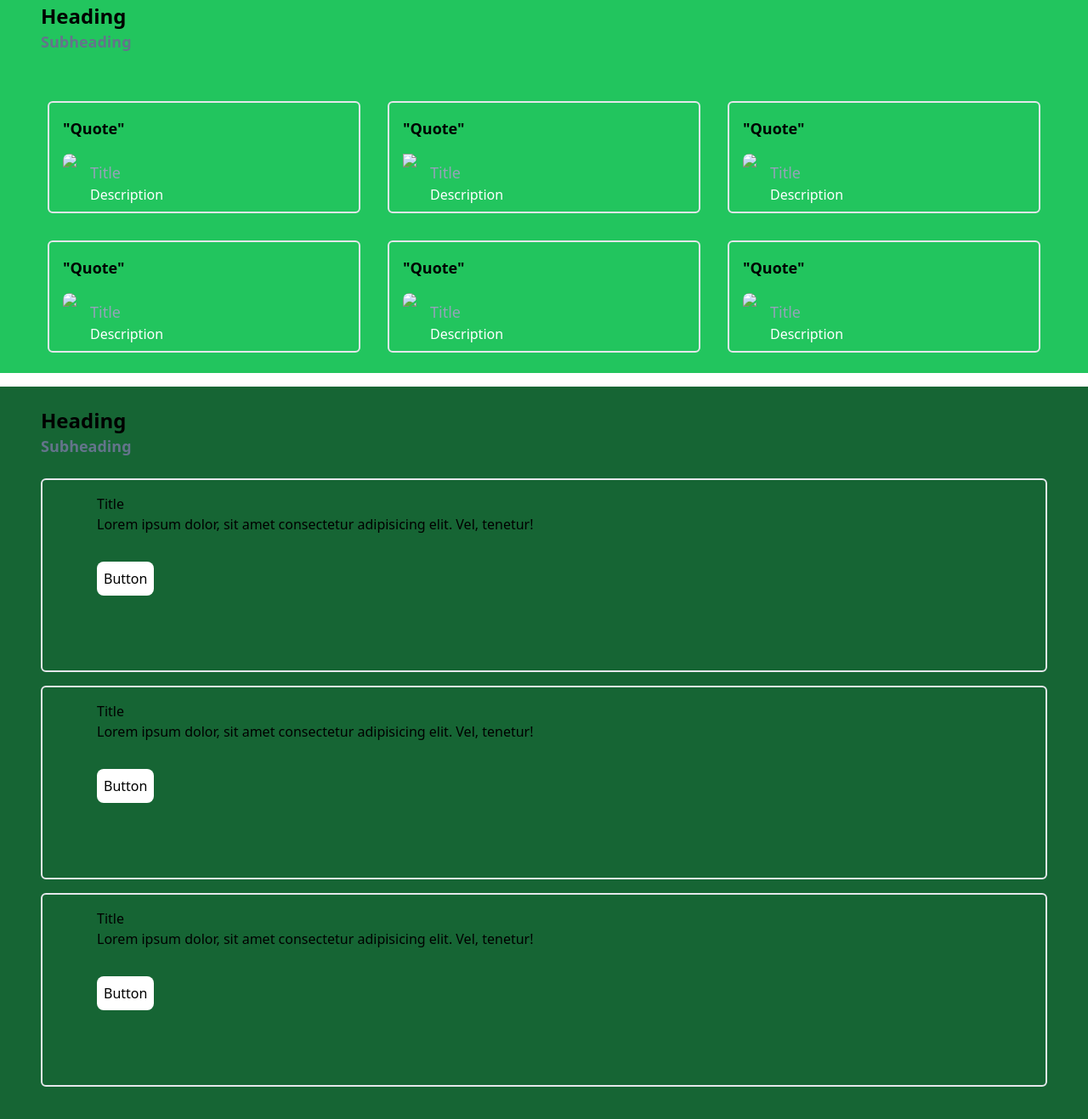
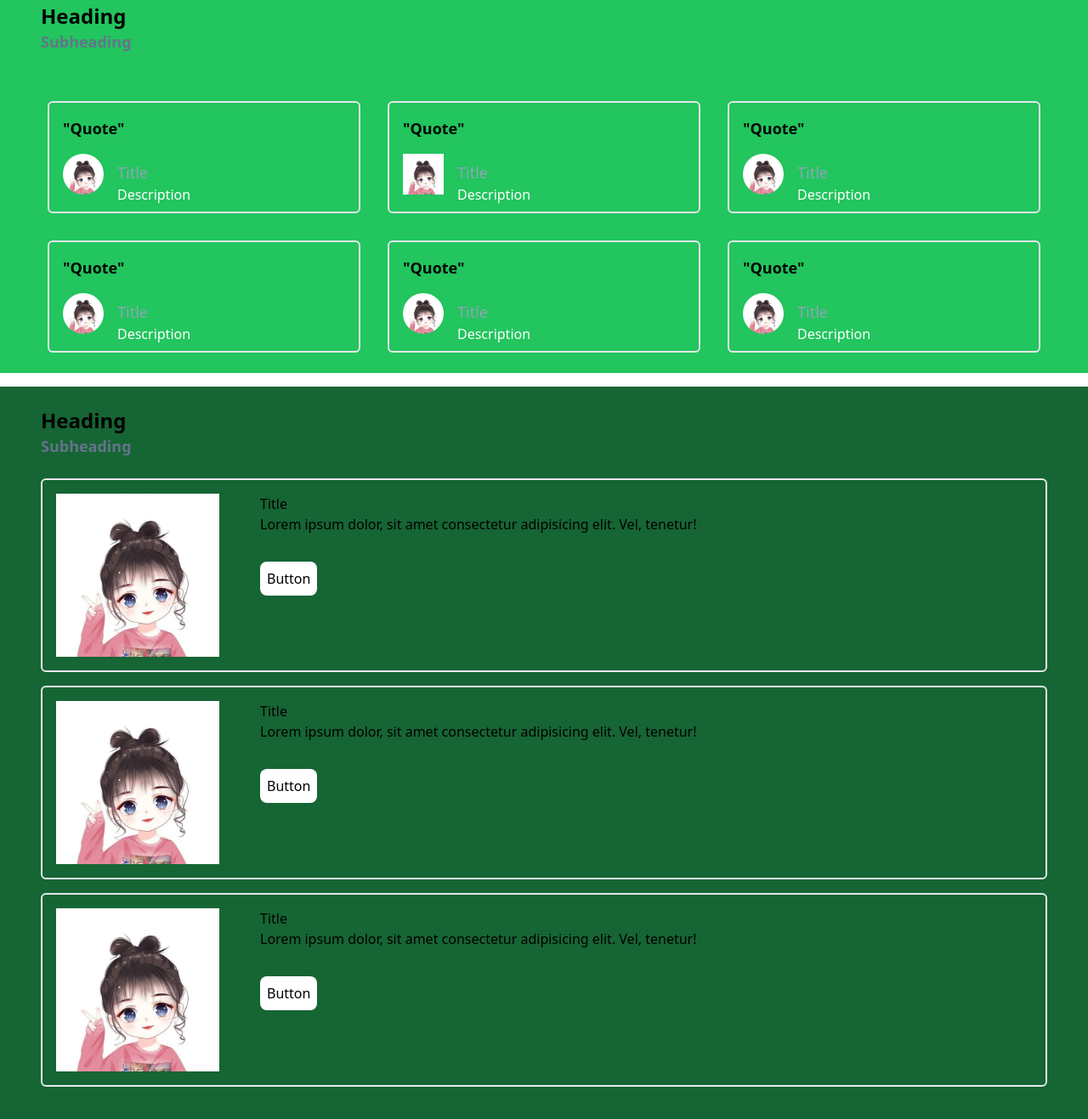
Before and after one commit to sakshirawat/lab1, a plain HTML site: page index.html in a window 1280 px wide. Shown: the part 873-2190 px from the top of the page at 85% size. Drawn offline with nearby package versions, Linux system fonts and the light colour scheme.

Commit message:
Update index.html

```diff
--- a/index.html
+++ b/index.html
@@ -70,7 +70,7 @@
 
             <div clas=" flex">
                 <div class="flex flex-row">
-                    <div><img src="./images/img1.jpg" class="rounded-full h-12 mx-4 "></div>
+                    <div><img src="img1.jpg" class="rounded-full h-12 mx-4 "></div>
 
             <div class="py-2">
                 <h3 class="text-slate-400 text-lg">Title</h3>
@@ -89,7 +89,7 @@
             <h1 class="font-bold text-lg mx-4 py-4">"Quote"</h1>
             <div clas=" flex">
                 <div class="flex flex-row">
-                    <div><img src="./images/img1.jpg" class=" h-12 mx-4 "></div>
+                    <div><img src="img1.jpg" class=" h-12 mx-4 "></div>
 
             <div class="py-2">
                 <h3 class="text-slate-400 text-lg">Title</h3>
@@ -109,7 +109,7 @@
             <h1 class="font-bold text-lg mx-4 py-4">"Quote"</h1>
             <div clas=" flex">
                 <div class="flex flex-row">
-                    <div><img src="./images/img1.jpg" class="rounded-full h-12 mx-4 "></div>
+                    <div><img src="img1.jpg" class="rounded-full h-12 mx-4 "></div>
 
             <div class="py-2">
                 <h3 class="text-slate-400 text-lg">Title</h3>
@@ -128,7 +128,7 @@
             <h1 class="font-bold text-lg mx-4 py-4">"Quote"</h1>
             <div clas=" flex">
                 <div class="flex flex-row">
-                    <div><img src="./images/img1.jpg" class="rounded-full h-12 mx-4 "></div>
+                    <div><img src="img1.jpg" class="rounded-full h-12 mx-4 "></div>
 
             <div class="py-2">
                 <h3 class="text-slate-400 text-lg">Title</h3>
@@ -148,7 +148,7 @@
             <h1 class="font-bold text-lg mx-4 py-4">"Quote"</h1>
             <div clas=" flex">
                 <div class="flex flex-row">
-                    <div><img src="./images/img1.jpg" class="rounded-full h-12 mx-4 "></div>
+                    <div><img src="img1.jpg" class="rounded-full h-12 mx-4 "></div>
 
             <div class="py-2">
                 <h3 class="text-slate-400 text-lg">Title</h3>
@@ -167,7 +167,7 @@
             <h1 class="font-bold text-lg mx-4 py-4">"Quote"</h1>
             <div clas=" flex">
                 <div class="flex flex-row">
-                    <div><img src="./images/img1.jpg" class="rounded-full h-12 mx-4 "></div>
+                    <div><img src="img1.jpg" class="rounded-full h-12 mx-4 "></div>
 
             <div class="py-2">
                 <h3 class="text-slate-400 text-lg">Title</h3>
@@ -193,7 +193,7 @@
             <div class="flex flex-col gap-4 p-6 ">
                 <div class="border-2 rounded-md">
                     <div class="flex">
-                    <div> <img src="./images/img1.jpg" alt="" class="h-48 m-4"></div>
+                    <div> <img src="img1.jpg" alt="" class="h-48 m-4"></div>
                    <div class="p-4 mx-4">
                     <h2 >Title</h2>
                     <p >Lorem ipsum dolor, sit amet consectetur adipisicing elit. Vel, tenetur!</p>
@@ -208,7 +208,7 @@
 
                 <div class="border-2 rounded-md">
                     <div class="flex">
-                    <div> <img src="./images/img1.jpg" alt="" class="h-48 m-4"></div>
+                    <div> <img src="img1.jpg" alt="" class="h-48 m-4"></div>
                    <div class="p-4 mx-4">
                     <h2>Title</h2>
                     <p>Lorem ipsum dolor, sit amet consectetur adipisicing elit. Vel, tenetur!</p>
@@ -224,7 +224,7 @@
 
                 <div class="border-2 rounded-md">
                     <div class="flex">
-                    <div> <img src="./images/img1.jpg" alt="" class="h-48 m-4"></div>
+                    <div> <img src="img1.jpg" alt="" class="h-48 m-4"></div>
                    <div class="p-4 mx-4">
                     <h2>Title</h2>
                     <p>Lorem ipsum dolor, sit amet consectetur adipisicing elit. Vel, tenetur!</p>
@@ -240,6 +240,5 @@
 
 </main>
 
-
 </body>
 </html>
```
